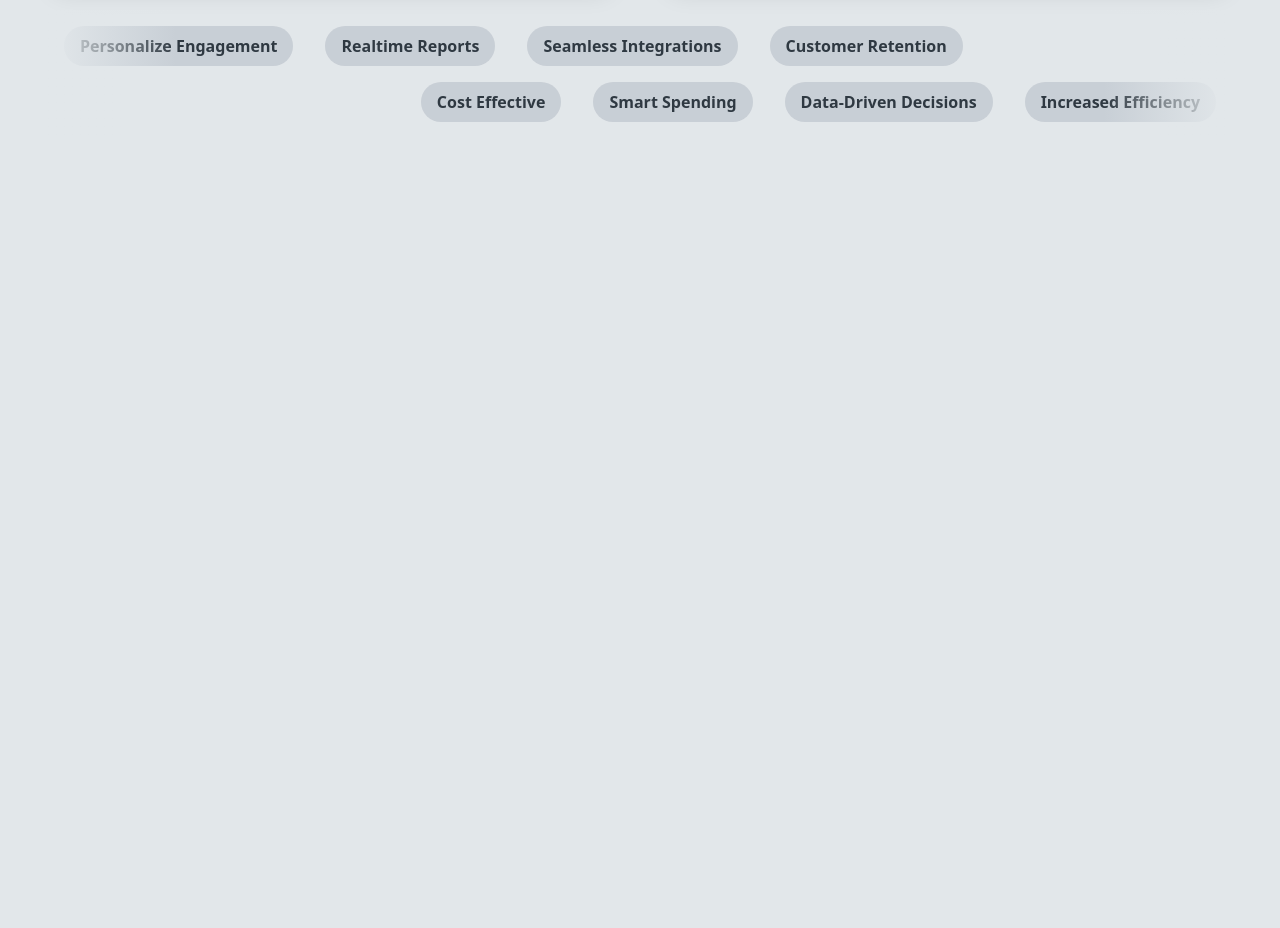
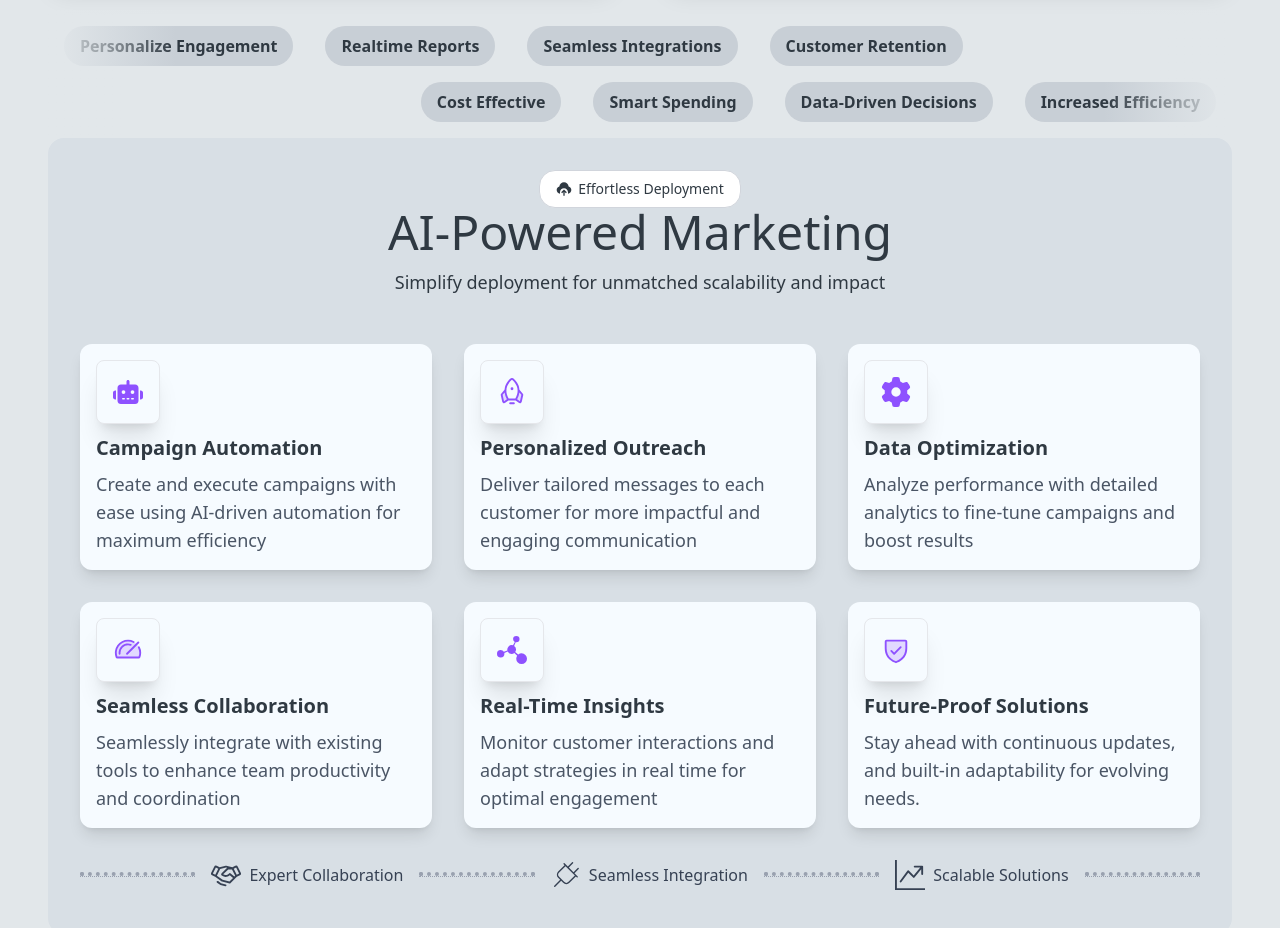
Before and after one commit to Sonu-Hansda/whiteloop, a React (Vite) app: page / in a window 1280 px wide. Shown: the part 1820-2748 px from the top of the page. Before the commit the page ends 1974 px from the top, so only its background shows below. Built offline with nearby package versions, Linux system fonts and the light colour scheme.

Commit message:
added Feature

```diff
--- a/src/App.tsx
+++ b/src/App.tsx
@@ -1,3 +1,4 @@
+import Features from "./components/Features"
 import Hero from "./components/Hero"
 import Insight from "./components/Insight"
 import Integration from "./components/Integration"
@@ -13,6 +14,7 @@ function App() {
      <Partners/>
      <Integration/>
      <Insight/>
+     <Features/>
     </main>
   )
 }
```
